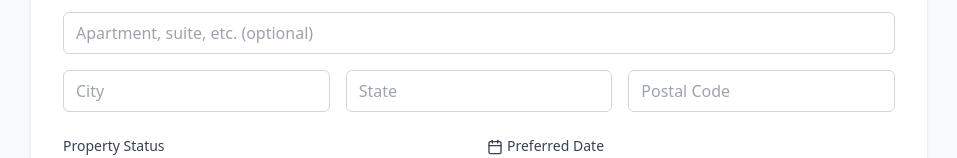
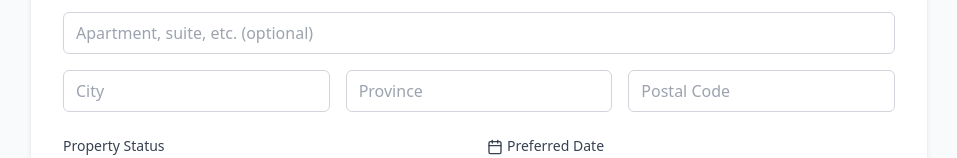
Before and after one commit to cooperthompson55/booking-portal-v2, a React (Vite) app: page / in a window 1280 px wide. Shown: the part 1024-1182 px from the top of the page, without its empty margins (161-1118 px from the left). Built offline with nearby package versions, Linux system fonts and the light colour scheme.

Commit message:
Change state field to province

```diff
--- a/src/components/OrderForm.tsx
+++ b/src/components/OrderForm.tsx
@@ -70,12 +70,12 @@ const OrderForm: React.FC<OrderFormProps> = ({
             <div className="relative">
               <input
                 type="text"
-                placeholder="State"
-                value={formData.address.state}
-                onChange={(e) => onAddressChange('state', e.target.value)}
-                className={inputClassName('state')}
+                placeholder="Province"
+                value={formData.address.province}
+                onChange={(e) => onAddressChange('province', e.target.value)}
+                className={inputClassName('province')}
               />
-              {hasError('state') && (
+              {hasError('province') && (
                 <AlertCircle className="absolute right-3 top-1/2 -translate-y-1/2 w-5 h-5 text-red-500" />
               )}
             </div>
--- a/src/hooks/usePackageBuilder.tsx
+++ b/src/hooks/usePackageBuilder.tsx
@@ -9,7 +9,7 @@ const initialFormData: OrderFormData = {
     street: '',
     street2: '',
     city: '',
-    state: '',
+    province: '',
     zipCode: '',
   },
   occupancyStatus: 'Vacant',
@@ -45,8 +45,8 @@ export const usePackageBuilder = () => {
       errors.push('Please enter the city');
     }
 
-    if (!formData.address.state) {
-      errors.push('Please enter the state');
+    if (!formData.address.province) {
+      errors.push('Please enter the province');
     }
 
     if (!formData.address.zipCode) {
--- a/src/types/index.ts
+++ b/src/types/index.ts
@@ -10,7 +10,7 @@ export interface PropertyAddress {
   street: string;
   street2: string;
   city: string;
-  state: string;
+  province: string;
   zipCode: string;
 }
 
```
